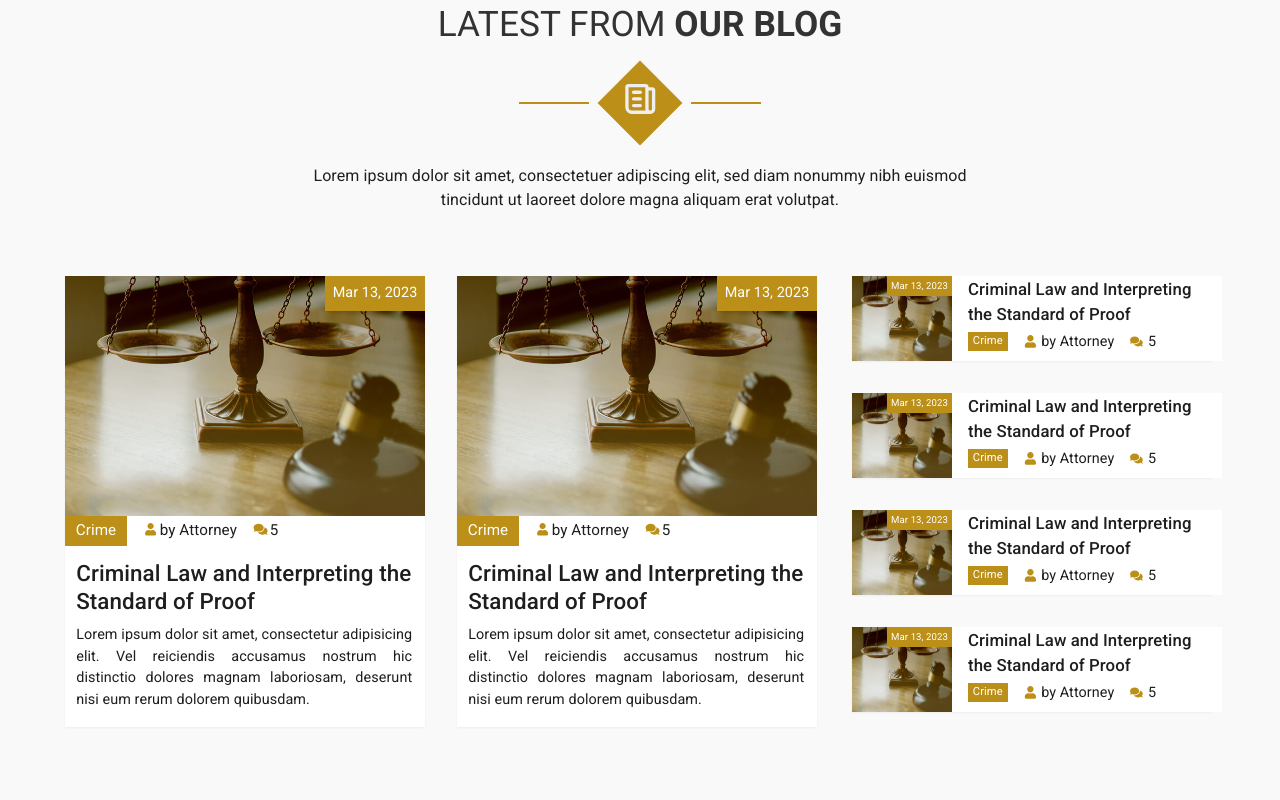
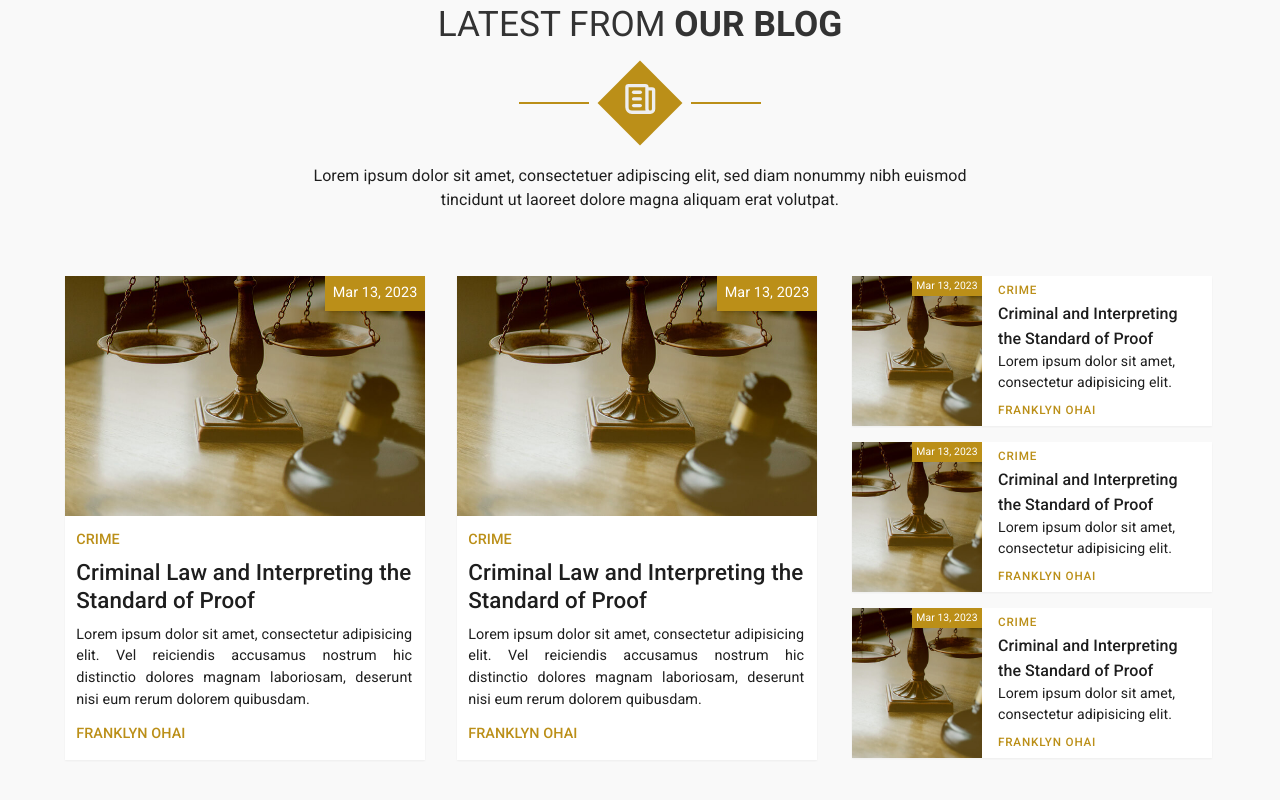
Before and after one commit to Babadinho/axbridge-frontend, a Next.js app: page / in a window 1280 px wide. Shown: the part 3285-4085 px from the top of the page. Built offline with nearby package versions, Linux system fonts and the light colour scheme.

Commit message:
some style fix for blog section

```diff
--- a/src/components/BlogCard.tsx
+++ b/src/components/BlogCard.tsx
@@ -20,21 +20,14 @@ const BlogCard = ({
       </div>
       <span className='blog__date'>{date}</span>
       <div className='blog__body'>
-        <div className='blog__info'>
-          <Link href={'#'} className='blog__category'>
-            {category}
-          </Link>
-          <Link href={'#'} className='blog__author'>
-            <FaUser />
-            by {author}
-          </Link>
-          <span className='blog__comments'>
-            <FaComments />
-            {comments}
-          </span>
-        </div>
+        <Link href={'#'} className='blog__category'>
+          {category}
+        </Link>
         <h4 className='blog__title'>{title}</h4>
         <p className='blog__description'>{description}</p>
+        <Link href={'#'} className='blog__author'>
+          {author}
+        </Link>
       </div>
     </div>
   );
--- a/src/components/BlogCardMini.tsx
+++ b/src/components/BlogCardMini.tsx
@@ -20,22 +20,15 @@ const BlogCardMini = ({
         <span className='blog__dateMini'>{date}</span>
       </div>
 
-      <div className='blog__infoMini'>
+      <div className='blog__bodyMini'>
+        <Link href={'#'} className='blog__categoryMini'>
+          {category}
+        </Link>
         <h4 className='blog__titleMini'>{title}</h4>
-        <div className='blog__dataMini'>
-          <Link href={'#'} className='blog__categoryMini'>
-            {category}
-          </Link>
-          <Link href={'#'} className='blog__authorMini'>
-            <FaUser />
-            by {author}
-          </Link>
-          <span className='blog__commentsMini'>
-            <FaComments />
-            {comments}
-          </span>
-        </div>
-        {/* <p className='blog__descriptionMini'>{description}</p> */}
+        <p className='blog__descriptionMini'>{description}</p>
+        <Link href={'#'} className='blog__authorMini'>
+          {author}
+        </Link>
       </div>
     </div>
   );
--- a/src/layouts/Blog.tsx
+++ b/src/layouts/Blog.tsx
@@ -33,7 +33,7 @@ const Blog = () => {
             date={'Mar 13, 2023'}
             image='/images/Blog.jpg'
             category='Crime'
-            author={'Attorney'}
+            author={'Franklyn Ohai'}
             comments={5}
             title={'Criminal Law and Interpreting the Standard of Proof'}
             description={
@@ -45,7 +45,7 @@ const Blog = () => {
             date={'Mar 13, 2023'}
             image={'/images/Blog.jpg'}
             category='Crime'
-            author={'Attorney'}
+            author={'Franklyn Ohai'}
             comments={5}
             title={'Criminal Law and Interpreting the Standard of Proof'}
             description={
@@ -59,9 +59,9 @@ const Blog = () => {
             date={'Mar 13, 2023'}
             image={'/images/Blog.jpg'}
             category='Crime'
-            author={'Attorney'}
+            author={'Franklyn Ohai'}
             comments={5}
-            title={'Criminal Law and Interpreting the Standard of Proof'}
+            title={'Criminal and Interpreting the Standard of Proof'}
             description={
               'Lorem ipsum dolor sit amet, consectetur adipisicing elit.'
             }
@@ -71,9 +71,9 @@ const Blog = () => {
             date={'Mar 13, 2023'}
             image={'/images/Blog.jpg'}
             category='Crime'
-            author={'Attorney'}
+            author={'Franklyn Ohai'}
             comments={5}
-            title={'Criminal Law and Interpreting the Standard of Proof'}
+            title={'Criminal and Interpreting the Standard of Proof'}
             description={
               'Lorem ipsum dolor sit amet, consectetur adipisicing elit.'
             }
@@ -83,21 +83,9 @@ const Blog = () => {
             date={'Mar 13, 2023'}
             image={'/images/Blog.jpg'}
             category='Crime'
-            author={'Attorney'}
+            author={'Franklyn Ohai'}
             comments={5}
-            title={'Criminal Law and Interpreting the Standard of Proof'}
-            description={
-              'Lorem ipsum dolor sit amet, consectetur adipisicing elit.'
-            }
-          />
-          <BlogCardMini
-            id={1}
-            date={'Mar 13, 2023'}
-            image={'/images/Blog.jpg'}
-            category='Crime'
-            author={'Attorney'}
-            comments={5}
-            title={'Criminal Law and Interpreting the Standard of Proof'}
+            title={'Criminal and Interpreting the Standard of Proof'}
             description={
               'Lorem ipsum dolor sit amet, consectetur adipisicing elit.'
             }
--- a/src/styles/layouts/_blog.scss
+++ b/src/styles/layouts/_blog.scss
@@ -73,7 +73,7 @@
     &__small {
         @include display-flex(flex-start);
         flex-direction: column;
-        gap: 2rem;
+        gap: 1rem;
     }
 
     &__card {
@@ -84,6 +84,7 @@
 
     &__body {
         background: $color-white;
+        padding: 0.8rem 0.8rem 0.9rem 0.7rem;
     }
 
     &__image {
@@ -108,48 +109,32 @@
         right: 0;
     }
 
-    &__info {
+    &__category {
         @include display-flex(flex-start);
-        gap: 1rem;
-
-        & svg {
-            color: $color-yellow-darker;
-            padding-bottom: 0.17rem
-        }
+        gap: 0.1rem;
+        font-size: 0.95rem;
+        margin-bottom: 0.5rem;
     }
 
-    &__author, &__comments, &__category {
-        @include display-flex(center);
-        gap: 0.1rem;
-        font-size: 0.95rem;
-    }
-
-    &__author {
+    &__author, &__category {
+        text-transform: uppercase;
+        color: $color-yellow-darker;
         text-decoration: none;
-        color: $color-dark;
-    }
-
-    &__category {
-        background-color: $color-yellow-darker;
-        text-transform: capitalize;
-        height: 30px;
-        padding: 0.1rem 0.67rem;
-        color: $color-white;
-        text-decoration: none;
+        font-size: 0.9rem;
+        font-weight: 500;
     }
 
     &__title {
         font-size: 1.4rem;
         font-weight: 500;
         line-height: 28px;
-        padding: 0.8rem 0.8rem 0 0.7rem;
     }
 
     &__description {
         font-size: 0.9rem;
         margin-top: 0.6rem;
         text-align: justify;
-        padding: 0 0.8rem 1rem 0.7rem;
+        padding-bottom: 0.7rem;
     }
 
     &__cardMini {
@@ -160,70 +145,52 @@
     }
 
     &__imageMini {
-        height: 85px;
-        width: 100px;
+        height: 150px;
+        width: 130px;
         position: relative;
 
         & img {
             position: absolute;
             height: 100%;
+            object-fit: cover;
         }
     }
 
+    &__bodyMini {
+        width: calc(360px - 130px);
+        background: $color-white;
+        padding: 0.1rem 0.8rem 0rem 1rem;
+    }
+
     &__titleMini {
-        font-size: 1.05rem;
+        font-size: 1rem;
         font-weight: 500;
         line-height: 25px;
+    }
+
+    &__descriptionMini {
+        font-size: 0.88rem;
+        margin-bottom: 0.2rem
     }
 
     &__dateMini {
         @include display-flex(center);
         background-color: $color-yellow-darker;
         height: 20px;
-        width: 65px;
+        width: 70px;
         color: $color-white;
         position: absolute;
-        font-size: 0.6rem;
+        font-size: 0.65rem;
         top: 0rem;
         right: 0rem;
     }
 
-    &__dataMini {
-        @include display-flex(flex-start);
-        gap: 1rem;
-        font-size: 0.7rem;
-        margin-top: 0.2rem;
+    &__categoryMini, &__authorMini {
+        text-transform: uppercase;
+        color: $color-yellow-darker;
+        text-decoration: none;
+        font-size: 0.73rem;
+        font-weight: 500;
+        letter-spacing: 0.05rem;
     }
-
-    &__infoMini {
-        width: calc(360px - 90px);
-        background: $color-white;
-        padding: 0.1rem 1rem 0.3rem 1rem;
-    }
-
-    &__categoryMini {
-        @include display-flex(center);
-        background-color: $color-yellow-darker;
-        text-transform: capitalize;
-        padding: 0.05rem 0.3rem;
-        color: $color-white;
-        text-decoration: none;
-    }
-
-    &__authorMini, &__commentsMini {
-        @include display-flex(center);
-        gap: 0.3rem;
-        font-size: 0.9rem;
-
-        & svg {
-            font-size: 0.8rem;
-            color: $color-yellow-darker;
-        }
-    }
-
-    &__authorMini {
-        text-decoration: none;
-        color: $color-dark;
-    }
-
 }
```
